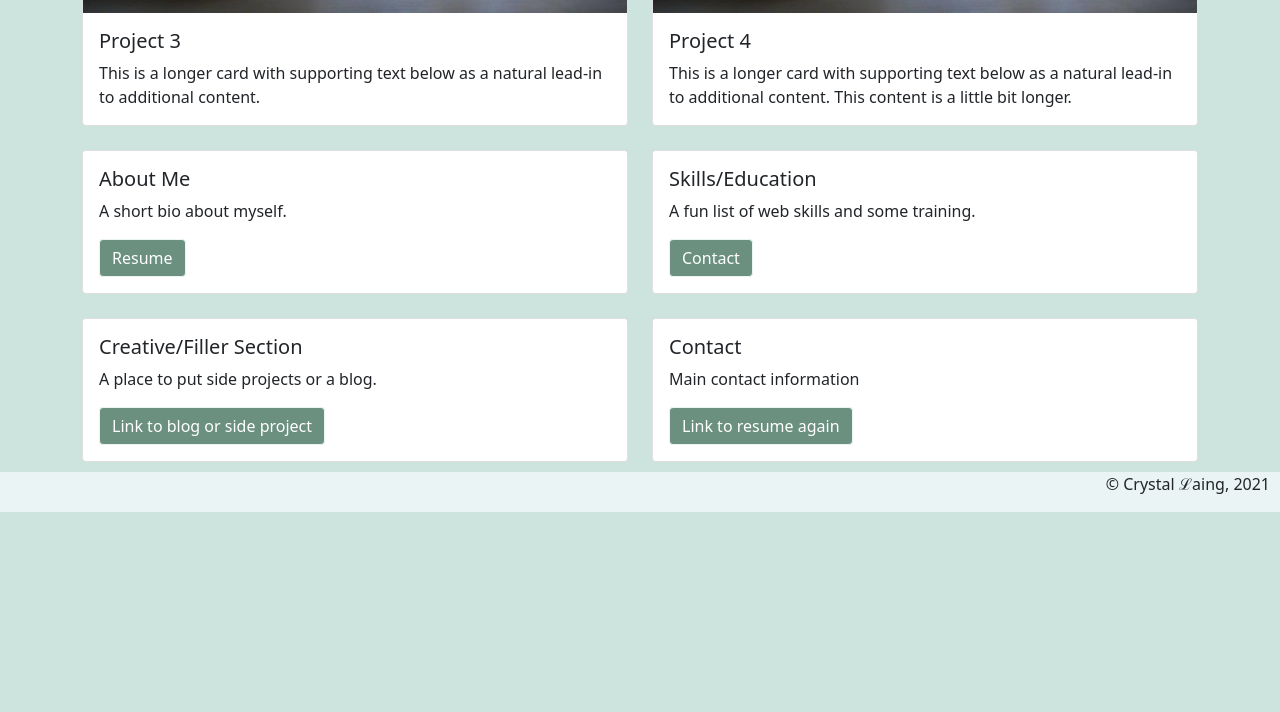
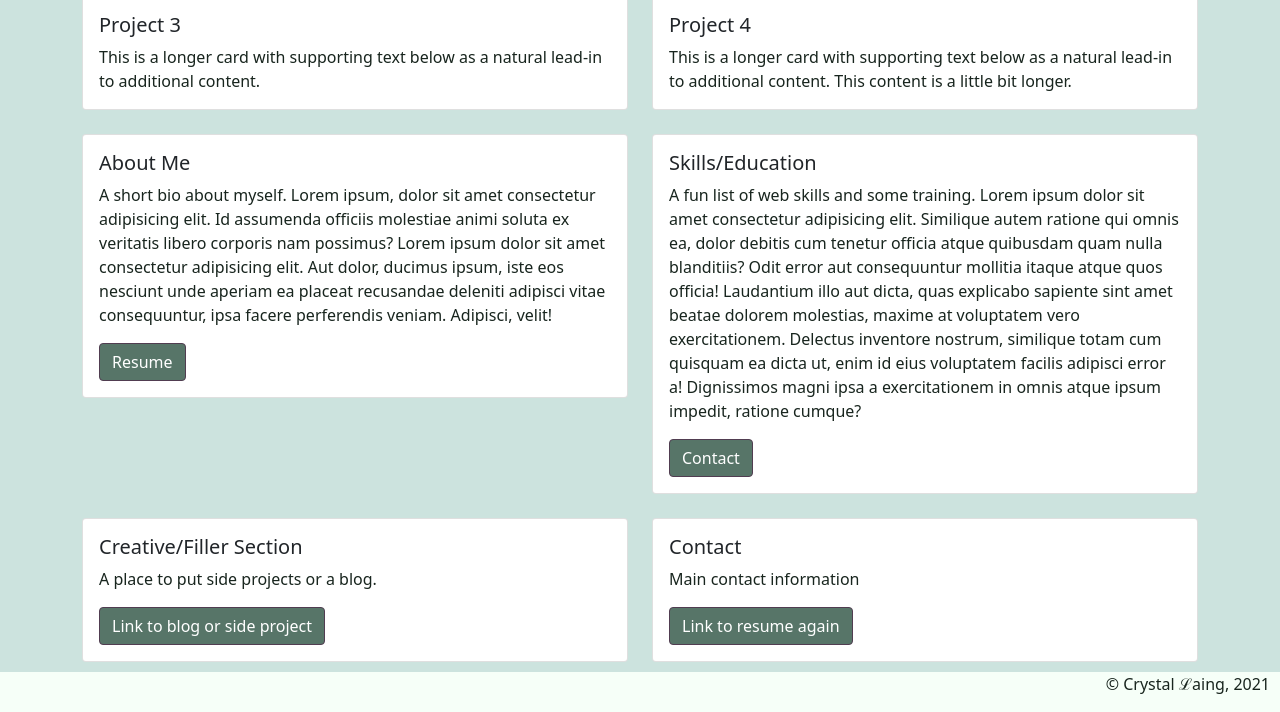
Before and after one commit to cmlaing/portfolio, a plain HTML site: page index.html in a window 1280 px wide. Shown: the part 1580-2292 px from the top of the page. Before the commit the page ends 2092 px from the top, so only its background shows below. Drawn offline with nearby package versions, Linux system fonts and the light colour scheme.

Commit message:
Color Contrast
Color scheme changed to better suit contrast requirements

```diff
--- a/css/styles.css
+++ b/css/styles.css
@@ -10,35 +10,23 @@
 /* Color Variables */
 :root {
     /* green scheme */
-    --wintergreen-dream: #6b9080ff;
-    --cambridge-blue: #a4c3b2ff;
-    --light-cyan: #cce3deff;
-    --mint-cream: #eaf4f4ff;
-    --mint-cream-2: #f6fff8ff;
+    --dark-green: #577568;
+    --light-text: #F6F3F6;
+    --dark-text: #18251e;
+    --dark-alt: #513d51;
+    --light-bg: #cce3deff;
+    --light-head: #f6fff8;
 
-    /*gunmetal scheme*/
-    --gunmetal: #022b3aff;
-    --metallic-seaweed: #1f7a8cff;
-    --beau-blue: #bfdbf7ff;
-    --lavender-web: #e1e5f2ff;
-    --white: #ffffffff;
-
-    /* pink scheme */
-    --pale-pink: #f7d1cdff;
-    --queen-pink: #e8c2caff;
-    --thistle: #d1b3c4ff;
-    --glossy-grape: #b392acff;
-    --old-lavender: #735d78ff;
 
     /* Current Scheme */
-    --btn: var(--wintergreen-dream);
-    --background: var(--mint-cream-2);
+    --btn: var(--dark-green);
+
 
 
 }
 
 body {
-    background-color: var(--light-cyan);
+    background-color: var(--light-bg);
 
 }
 
@@ -48,9 +36,30 @@ body {
     margin-top: 10px;
 }
 
-.navbar,
+/* override Bootstrap */
+.nav-pills .nav-link.active, .nav-pills .show>.nav-link {
+    background-color: var(--dark-green);
+
+}
+
+.nav-link {
+    color: var(--dark-text);
+}
+
+.nav-link:hover {
+    color: var(--dark-alt);
+}
+
+h1,
+p {
+    color: var(--dark-text);
+}
+
+/* end override Bootstrap */
+
+nav,
 footer {
-    background-color: var(--mint-cream);
+    background-color: var(--light-head);
 }
 
 footer {
@@ -61,5 +70,5 @@ footer {
 .btn-custom,
 .btn-custom:hover {
     background-color: var(--btn);
-    border: 1px solid var(--mint-cream);
+    border: 1px solid var(--dark-alt);
 }
--- a/index.html
+++ b/index.html
@@ -10,37 +10,25 @@
 </head>
 <body>
 
+
+<header>
+
   <!-- Nav Bar-->
-    <nav class="navbar fixed-top navbar-expand-lg navbar-light sticky-lg-top">
-        <div class="container-fluid">
-          <a class="navbar-brand" href="#">My Name</a>
-          <button class="navbar-toggler" type="button" data-bs-toggle="collapse" data-bs-target="#navbarNav" aria-controls="navbarNav" aria-expanded="false" aria-label="Toggle navigation">
-            <span class="navbar-toggler-icon"></span>
-          </button>
-          <div class="collapse navbar-collapse" id="navbarNav">
-            <ul class="nav justify-content-center">
-              <li class="nav-item">
+
+  <nav class="nav nav-pills justify-content-end">
     <a class="nav-link active" aria-current="page" href="#">Home</a>
-              </li>
-              <li class="nav-item">
     <a class="nav-link" href="#">Projects</a>
-              </li>
-              <li class="nav-item">
     <a class="nav-link" href="#">About Me</a>
-              </li>
-              <li class="nav-item">
+    <a class="nav-link" href="#">Skills</a>
+    <a class="nav-link" href="#">Blog</a>
     <a class="nav-link" href="#">Contact</a>
-              </li>
-              <li class="nav-item">
             <a class="nav-link" href="#">
             <button type="button" class="btn-custom btn-primary btn-sm px-4 me-md-2">Resume</button></a>
-              </li>
-            </ul>
-          </div>
-        </div>
+
+
   </nav>
 
-
+</header>
     <div class="container">
 
 <!-- Hero -->
@@ -188,7 +176,12 @@
     <div class="card">
       <div class="card-body">
         <h5 class="card-title">About Me</h5>
-        <p class="card-text">A short bio about myself.</p>
+        <p class="card-text">A short bio about myself. Lorem ipsum, dolor sit amet
+          consectetur adipisicing elit. Id assumenda officiis molestiae animi soluta ex
+          veritatis libero corporis nam possimus? Lorem ipsum dolor sit amet consectetur adipisicing elit.
+          Aut dolor, ducimus ipsum, iste eos nesciunt unde aperiam ea placeat recusandae deleniti
+          adipisci vitae consequuntur, ipsa facere perferendis veniam. Adipisci, velit!
+        </p>
         <a href="#" class="btn btn-primary btn-custom">Resume</a>
       </div>
     </div>
@@ -198,7 +191,16 @@
     <div class="card">
       <div class="card-body">
         <h5 class="card-title">Skills/Education</h5>
-        <p class="card-text">A fun list of web skills and some training.</p>
+        <p class="card-text">A fun list of web skills and some training.
+          Lorem ipsum dolor sit amet consectetur adipisicing elit. Similique autem ratione
+          qui omnis ea, dolor debitis cum tenetur officia atque quibusdam quam nulla blanditiis?
+           Odit error aut consequuntur mollitia itaque atque quos officia! Laudantium illo aut
+           dicta, quas explicabo sapiente sint amet beatae dolorem molestias, maxime at
+           voluptatem vero exercitationem. Delectus inventore nostrum, similique totam cum
+           quisquam ea dicta ut, enim id eius voluptatem facilis adipisci error a! Dignissimos
+           magni ipsa a exercitationem in omnis atque ipsum impedit, ratione cumque?
+
+        </p>
         <a href="#" class="btn btn-primary btn-custom">Contact</a>
       </div>
     </div>
```
Also changed, not shown: ref/colors.png (added), ref/greentheme.png (deleted), ref/gunmetal-scheme.png (deleted), ref/pink-scheme.png (deleted). Lines whose indentation alone changed are shown as unchanged.
